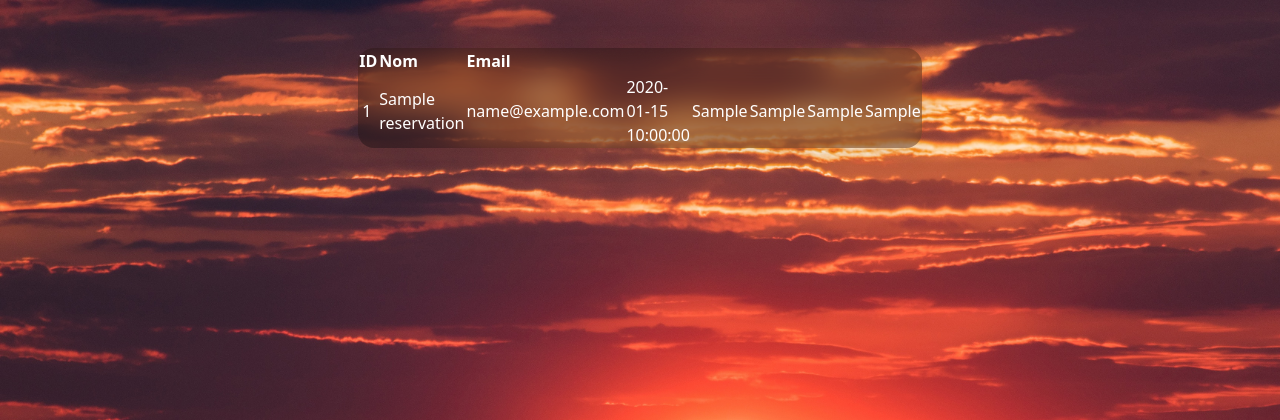
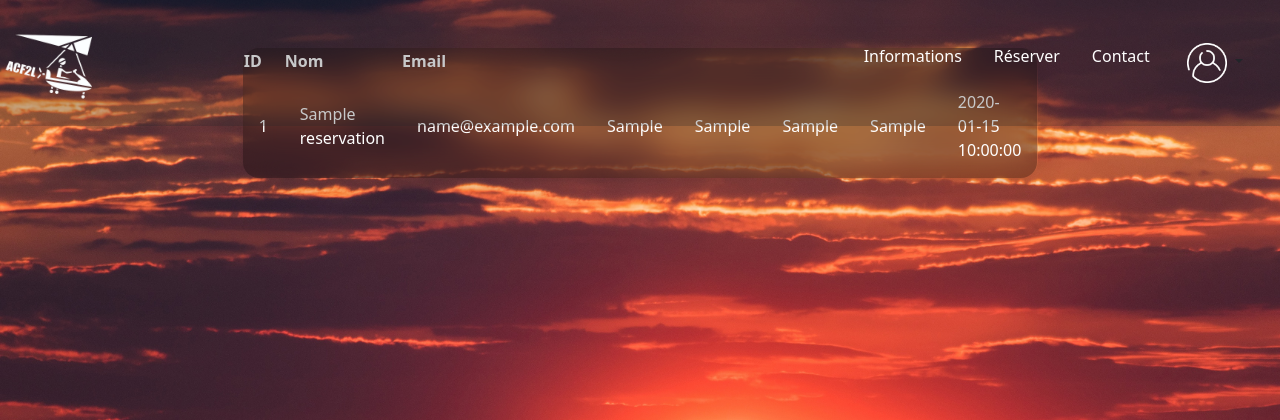
Before and after one commit to FAUPINRemi/SAE303, a PHP site: page /reservationpageadmin.php in a window 1280 px wide. Shown: the top 420 px of the page. Run offline with PHP 8.4, Linux system fonts and the light colour scheme; tables that the repository leaves empty hold one stand-in row (values such as "Sample post").

Commit message:
modification de la base de données pour les réservations

```diff
--- a/reservationpageadmin.php
+++ b/reservationpageadmin.php
@@ -16,7 +16,38 @@
 
 </body>
 </html>
+<nav class="navbar fixed-top navbar-expand-lg bg-dark bg-opacity-25 text-white">
+    <a class="navbar-brand" href="index.php"><img style="width: 100px; height: 100px;" src="./ACF2L/images/logoaf2l.png" alt="logoaf2l"></a>
+    <button class="navbar-toggler" type="button" data-toggle="collapse" data-target="#navbarSupportedContent" aria-controls="navbarSupportedContent" aria-expanded="false" aria-label="Toggle navigation">
+        <span class="navbar-toggler-icon"></span>
+    </button>
 
+    <div class="collapse navbar-collapse text-white z-3 container" id="navbarSupportedContent">
+
+        <ul class="navbar-nav ms-auto mb-2 mb-lg-0 text-white p-10 nav-underline">
+            <li class="nav-item">
+                <a class="nav-link text-white text-reset" aria-current="page" href="#sectioninfo">Informations</a>
+            </li>
+            <li class="nav-item">
+                <a class="nav-link text-white text-reset" href="connexion.php">Réserver</a>
+            </li>
+            <li class="nav-item">
+                <a class="nav-link text-white text-reset" href="#footer">Contact</a>
+            </li>
+
+            <div class="btn-group">
+                <button type="button" class="btn dropdown-toggle" data-bs-toggle="dropdown" aria-expanded="false">
+                    <img style="width: 40px; height: 40px;" src="./ACF2L/images/Log_white_icon.png" alt="logicon">
+                </button>
+                <ul class="dropdown-menu bg-dark bg-opacity-25 container dropdown-menu-end w-100">
+                    <li><a class="dropdown-item text-white text-reset" href="connexion.php">Se connecter</a></li>
+                    <li><a class="dropdown-item text-white text-reset" href="inscription.php">S'inscrire</a></li>
+                    <li><hr class="dropdown-divider"></li>
+                </ul>
+            </div>
+        </ul>
+    </div>
+</nav>
 
 
 <div class="reservation">
@@ -44,18 +75,19 @@ try {
         $rows = $result->fetchAll(PDO::FETCH_ASSOC);
 
         // Afficher les données (vous pouvez personnaliser cette partie selon vos besoins)
-        echo "<table class='formulaire col-md-3 mt-5 mx-auto text-white border-0'";
+
+        echo "<table class='formulaire col-md-3 mt-5 mx-auto text-white border-0 mt-4' ";
         echo "<tr><th>ID</th><th>Nom</th><th>Email</th></tr>";
         foreach ($rows as $row) {
             echo "<tr class='mx-auto w-50'>";
-            echo "<td class='p-1'> " . $row['id'] . "</td>";
-            echo "<td>" . $row['nom'] . "</td>";
-            echo "<td>" . $row['email'] . "</td>";
-            echo "<td>" . $row['date_reservation'] . "</td>";
-            echo "<td>" . $row['vol_initiation'] . "</td>";
-            echo "<td>" . $row['cours_pilotage'] . "</td>";
-            echo "<td>" . $row['balade_aerienne'] . "</td>";
-            echo "<td>" . $row['formation_pilote'] . "</td>";
+            echo "<td class='p-3'> " . $row['id'] . "</td>";
+            echo "<td class='p-3'>" . $row['nom'] . "</td>";
+            echo "<td class='p-3'>" . $row['email'] . "</td>";
+            echo "<td class='p-3'>" . $row['vol_initiation'] . "</td>";
+            echo "<td class='p-3'>" . $row['cours_pilotage'] . "</td>";
+            echo "<td class='p-3'>" . $row['balade_aerienne'] . "</td>";
+            echo "<td class='p-3'>" . $row['formation_pilote'] . "</td>";
+            echo "<td class='p-3'>" . $row['date_reservation'] . "</td>";
             echo "</tr>";
         }
         echo "</table>";
--- a/traitement-reservation.php
+++ b/traitement-reservation.php
@@ -60,6 +60,8 @@ if ($_SERVER["REQUEST_METHOD"] == "POST") {
     $date_reservation = $_POST["dateDebut"];
 
     // Insertion des données dans la table 'reservations'
+
+
     try {
         $sql = "INSERT INTO $table_name  (nom, email, vol_initiation, cours_pilotage, balade_aerienne, formation_pilote, date_reservation) VALUES (:nom, :email, :vol_initiation, :cours_pilotage, :balade_aerienne, :formation_pilote, :date_reservation)";
         $stmt = $conn->prepare($sql);
```
Also changed, not shown: ACF2L.sql (+12 -10 lines).
